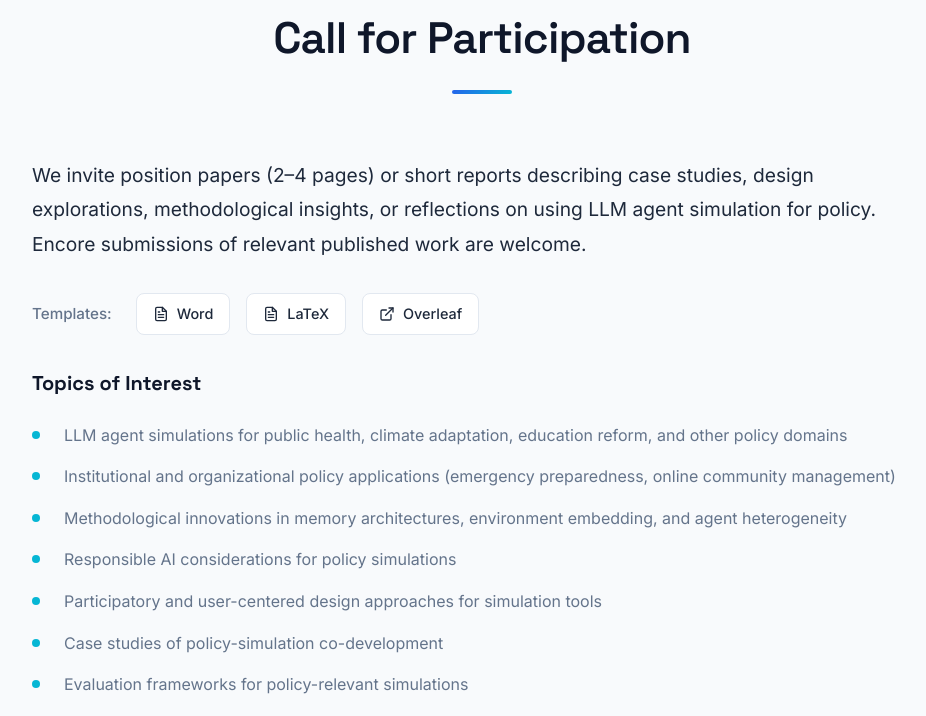
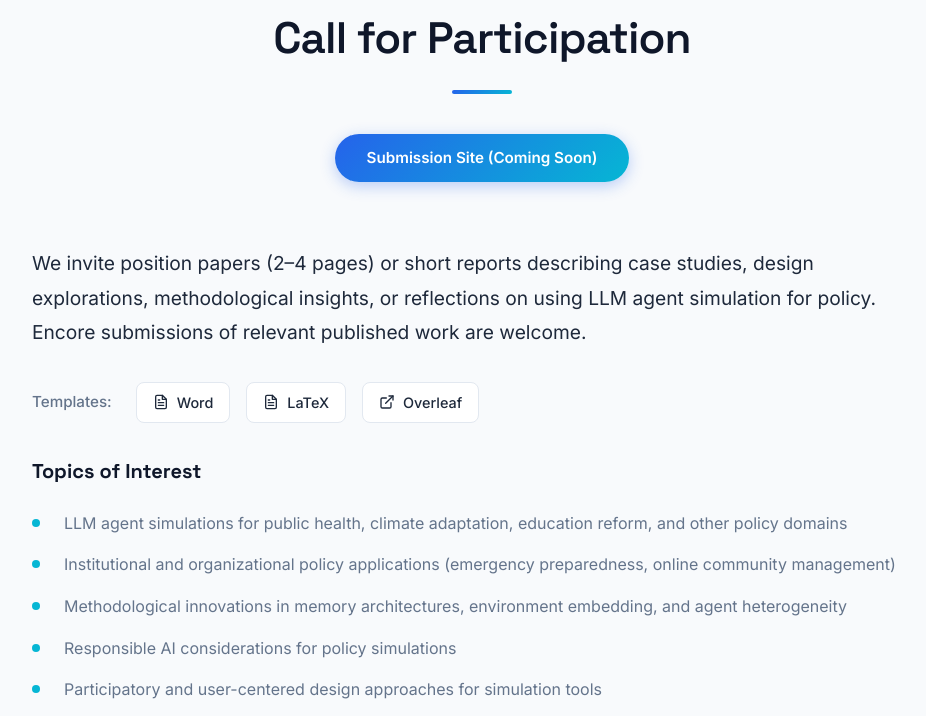
Before and after one commit to Yassellee/PoliSim, a plain HTML site: page index.html in a window 1280 px wide. Shown: the part 2055-2771 px from the top of the page, without its empty margins (158-1084 px from the left). Drawn offline with Linux system fonts and the light colour scheme.

Commit message:
templates

```diff
--- a/index.html
+++ b/index.html
@@ -121,6 +121,9 @@
             <div class="section-header">
                 <h2 class="section-title">Call for Participation</h2>
                 <div class="section-line"></div>
+                <a href="#" class="submission-button" onclick="return false;">
+                    Submission Site (Coming Soon)
+                </a>
             </div>
             <div class="cfp-content">
                 <p class="lead">
--- a/styles.css
+++ b/styles.css
@@ -315,8 +315,30 @@ body {
     width: 60px;
     height: 4px;
     background: var(--gradient-primary);
-    margin: 0 auto;
+    margin: 0 auto 1.5rem;
     border-radius: 2px;
+}
+
+.submission-button {
+    display: inline-flex;
+    align-items: center;
+    justify-content: center;
+    padding: 0.75rem 2rem;
+    background: var(--gradient-primary);
+    color: white;
+    text-decoration: none;
+    font-weight: 600;
+    font-size: 0.95rem;
+    border-radius: 50px;
+    transition: var(--transition-base);
+    box-shadow: 0 4px 15px rgba(37, 99, 235, 0.3);
+    cursor: pointer;
+    margin-top: 1rem;
+}
+
+.submission-button:hover {
+    transform: translateY(-2px);
+    box-shadow: 0 6px 25px rgba(37, 99, 235, 0.4);
 }
 
 /* ========================================
```
